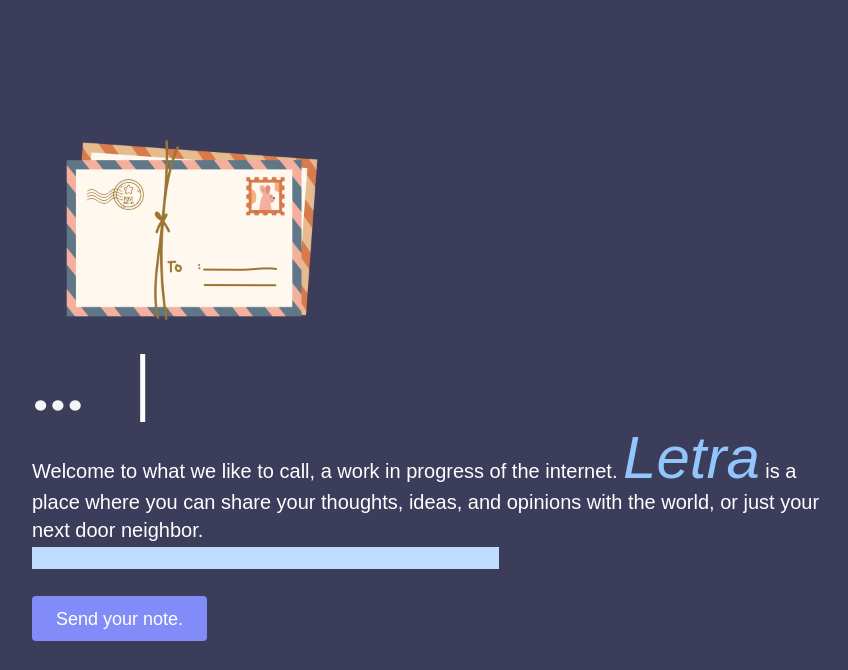
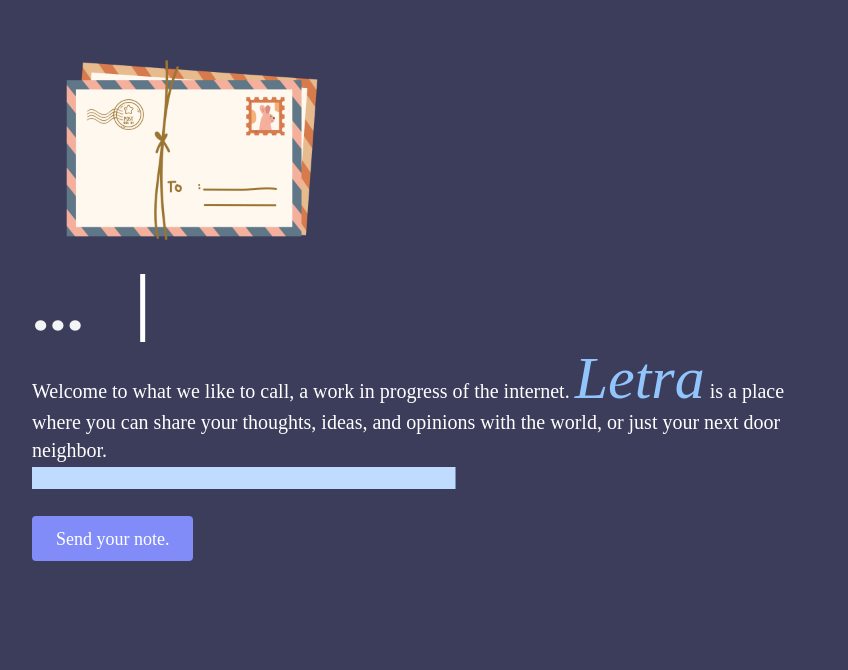
Before and after one commit to jamieRollison/uncommonhacks23, a React (Vite) app in the folder frontend/: page / in a window 1280 px wide. Shown: the part 130-800 px from the top of the page, without its empty margins (208-1056 px from the left). Built offline with nearby package versions, Linux system fonts and the light colour scheme; what tailwindcss-3d would draw is missing.

Commit message:
Add Delayed component and complete View

```diff
--- /dev/null
+++ b/frontend/src/components/Delayed.tsx
@@ -0,0 +1,21 @@
+import React, { useState, useEffect } from 'react';
+
+type Props = {
+    children: React.ReactElement;
+    waitBeforeShow?: number;
+};
+
+const Delayed = ({ children, waitBeforeShow = 1000 }: Props) => {
+    const [isShown, setIsShown] = useState(false);
+
+    useEffect(() => {
+      const timer = setTimeout(() => {
+        setIsShown(true);
+      }, waitBeforeShow);
+      return () => clearTimeout(timer);
+    }, [waitBeforeShow]);
+
+    return isShown ? children : null;
+  };
+
+  export default Delayed;
--- a/frontend/src/components/HomeLoad.tsx
+++ b/frontend/src/components/HomeLoad.tsx
@@ -1,7 +1,7 @@
 import Envelope from "../assets/1.png";
 function HomeLoad() {
   return (
-    <div className="mx-60 mt-60 xs:mx-10">
+    <div className="mx-10 mt-20 md:mx-60">
         <img src={Envelope} className="w-80 pb-10">
         </img>
       <h1 className="mb-2 font-BuonaDisplay text-4xl text-gray-100 md:text-6xl">
@@ -12,19 +12,19 @@
           <span className=" cursor absolute -bottom-0 left-0 -top-1 inline-block bg-berryblue w-full animate-type will-change"></span>
         </span>
       </h1>
-      <p className="text-white font-serif text-xl">
+      <p className="text-white font-libre text-xl">
         Welcome to what we like to call, a work in progress of the internet.{" "}
         <span className="italic text-blue-300 text-6xl">Letra</span> is a place where you can share
         your thoughts, ideas, and opinions with the world, or just your next door
         neighbor.{" "}
       </p>
-      <p className="font-serif text-xl text-transparent bg-right inline transition-all duration-500 ease-in-out bg-gradient-to-r from-blue-200 to-blue-200 bg-no-repeat bg-before hover:text-indigo-200 hover:bg-after">
+      <p className="font-libre text-xl text-transparent bg-right inline transition-all duration-500 ease-in-out bg-gradient-to-r from-blue-200 to-blue-200 bg-no-repeat bg-before hover:text-indigo-200 hover:bg-after">
         Make it a secret or even just a thought, it's up to you.{" "}
       </p>
       <div>
       <button
             type="button"
-            className=" mt-6 rounded bg-indigo-400 px-6 pt-2.5 pb-2 text-lg font-serif leading-normal text-white transition duration-150 ease-in-out hover:bg-indigo-500 focus:bg-indigo-600 focus:outline-none focus:ring-0 active:bg-indigo-700">
+            className=" mt-6 rounded bg-indigo-400 px-6 pt-2.5 pb-2 text-lg font-libre leading-normal text-white transition duration-150 ease-in-out hover:bg-indigo-500 focus:bg-indigo-600 focus:outline-none focus:ring-0 active:bg-indigo-700">
     Send your note.
     </button>
 
--- a/frontend/src/pages/view/index.tsx
+++ b/frontend/src/pages/view/index.tsx
@@ -1,7 +1,9 @@
 import { viewNote } from "../../api"
 import paperBg from "../../assets/Paper.png"
-import {useState} from "react"
+import AnimatedEnvelope from "../../components/AnimatedEnvelope";
+import Delayed from "../../components/Delayed";
 import {Content } from "../../types"
+import { useState } from "react";
 
 interface ViewProps {
     title: string,
@@ -22,7 +24,16 @@
         return res;
     });
 
+    const [isAnimationVisible, setIsAnimationVisible] = useState(true);
+
+    setTimeout(() => {
+        setIsAnimationVisible(false);
+    }, 8000);
+
     return (
+        <>
+        {isAnimationVisible ? <AnimatedEnvelope /> : <> </>}
+        <Delayed waitBeforeShow={8000}>
         <div className="relative text-black">
             <img src={paperBg} alt="paper background" className = "w-[600px]"/>
             <div className= "flex-col flex-wrap">
@@ -52,9 +63,10 @@
                     Create a letter
                 </button>
             </div>
-            {/* implement bottom buttons:
-            left = share note; right = create your own note */}
+
         </div>
+        </Delayed>
+    </>
     )
 }
 
```
